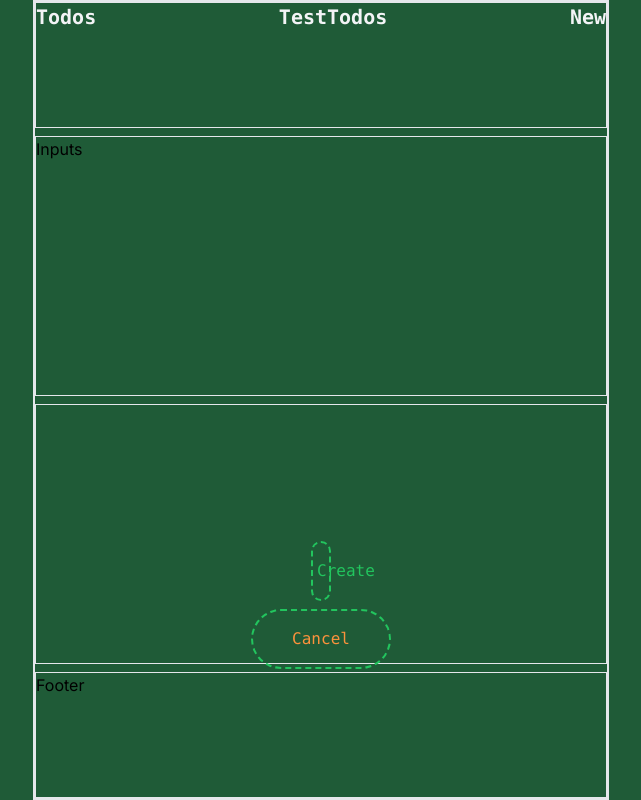
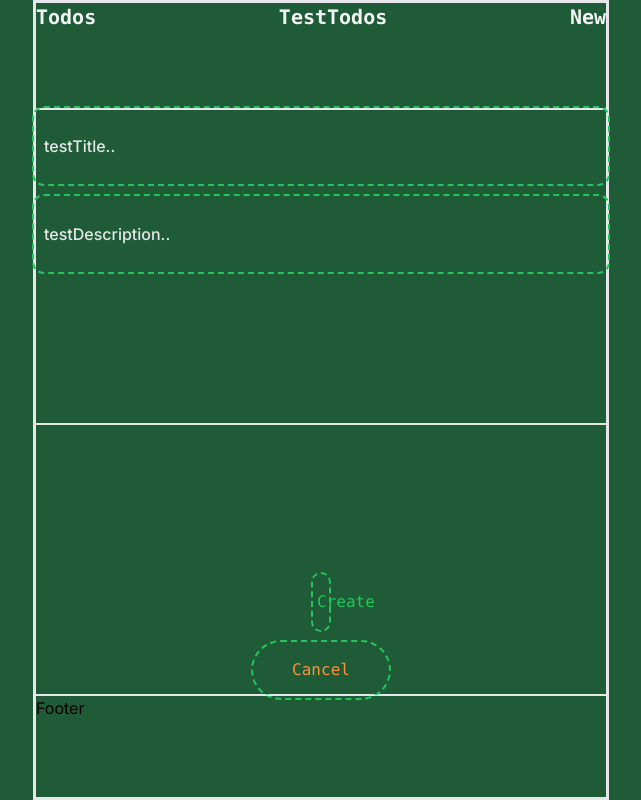
Before and after one commit to nkped/regular-todo, a Next.js app: page /testTodo in a window 1280 px wide. Shown: the whole page, without its empty margins (319-960 px from the left). Built offline with nearby package versions, Linux system fonts and the light colour scheme.

Commit message:
save before editing tailwind config

```diff
--- a/app/(clientsegments)/testTodo/page.js
+++ b/app/(clientsegments)/testTodo/page.js
@@ -37,7 +37,7 @@ export default function testTodoPage() {
     }
 
     return(
-        <form className="flex flex-col text-gray-100" onSubmit={(e) => handleSubmit(e)}>
+        <form className="flex flex-col gap-4 text-gray-100" onSubmit={(e) => handleSubmit(e)}>
             <input
                 className="px-2 py-6 font-medium placeholder-gray-200 bg-transparent rounded-lg outline-2 outline-green-500 outline-dashed outline-offset-2 hover:outline-offset-0 hover:placeholder-slate-300"
                 type="text"
--- a/app/layout.js
+++ b/app/layout.js
@@ -17,10 +17,10 @@ export default function RootLayout({ children }) {
       <body className={`overflow-y-scroll h-screen no-scrollbar bg-green-900 bg-opacity-95 ${inter.className}`}>
         <div className='m-auto max-w-xl h-screen border'>
 
-          <div className='grid grid-cols-1 grid-rows-6 gap-2 h-full border'>
+          <div className='grid row-[span_16_/_span_16] h-full border'>
 
             <div className='col-span-1 row-start-1 row-end-2 border'><Navbar /></div>
-            <div className='col-span-1 row-start-2 row-end-4 border'>Inputs</div>
+            <div className='col-span-1 row-start-2 row-end-4 border'>{children}</div>
             <div className='flex flex-col col-span-1 row-start-4 row-end-6 gap-5 justify-end items-center border'>
 
                 <AddBtn />
@@ -35,6 +35,8 @@ export default function RootLayout({ children }) {
   )
 }
 
+/* grid-cols-1 grid-rows-6 */
+
 /* <html lang="en">
       <body className={`bg-green-900 bg-opacity-80 w-screen overflow-y-scroll no-scrollbar ${inter.className}`}>
           <Navbar />
```
